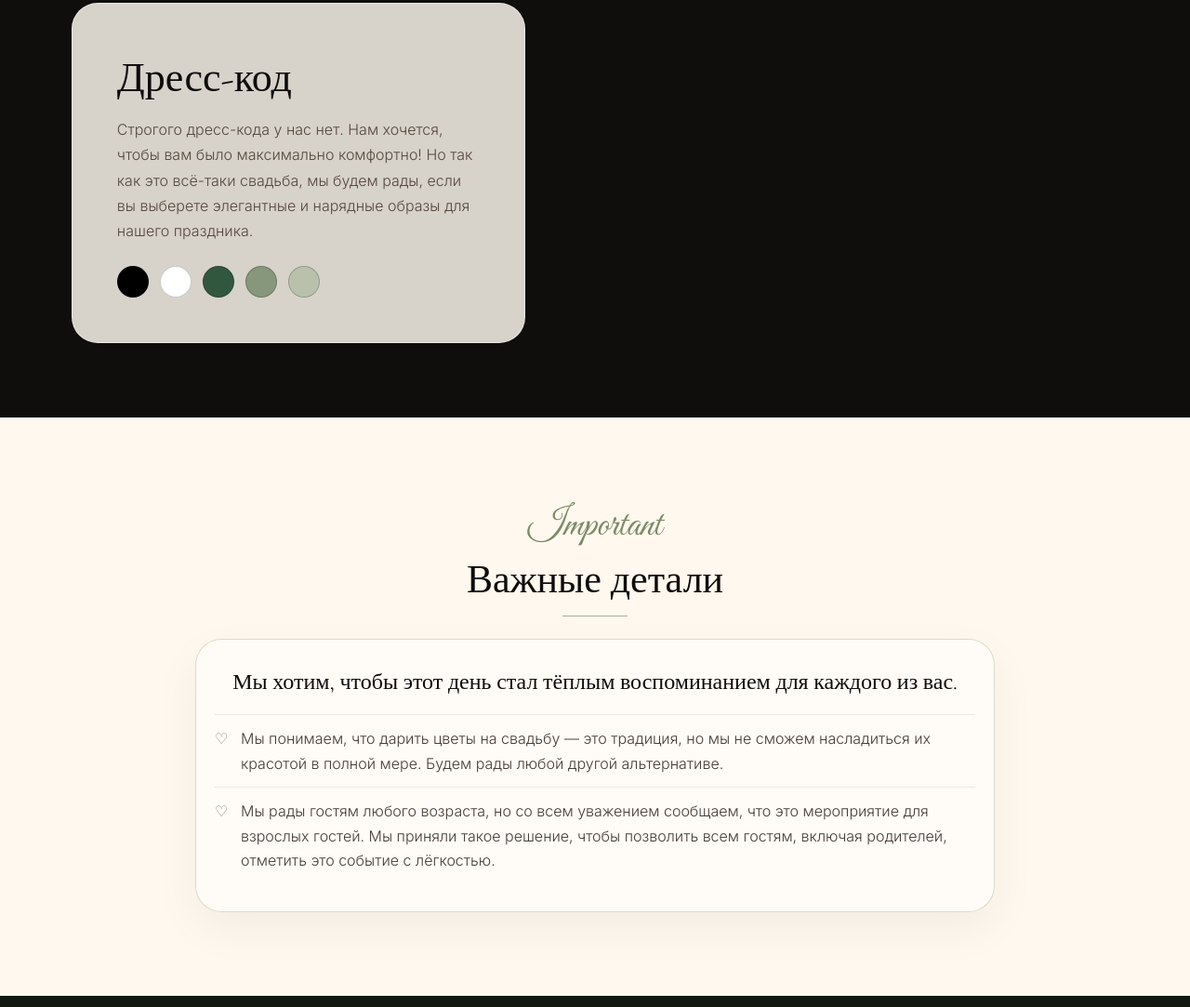
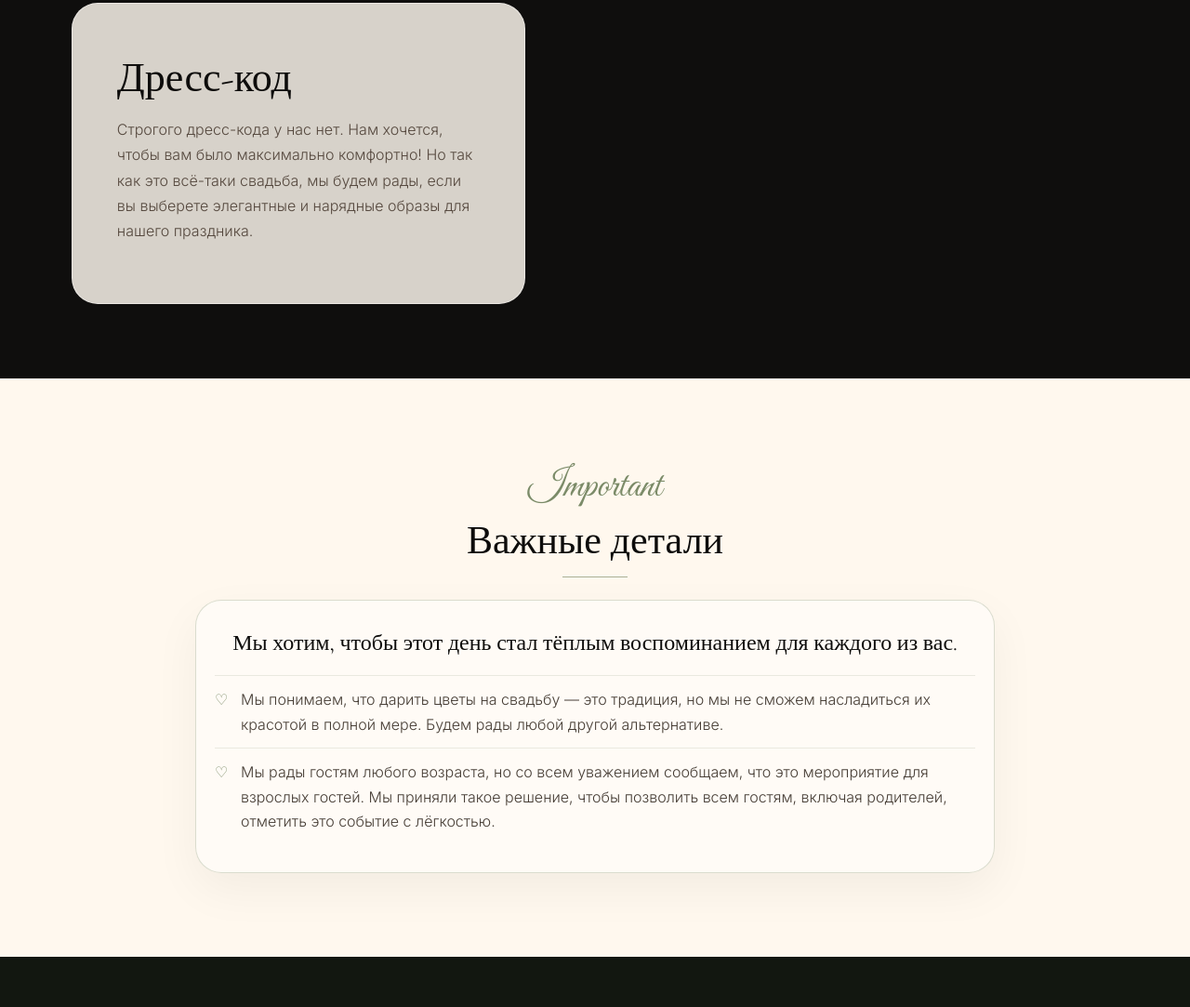
Before and after one commit to nekqadamovsino-spec/wedding-mishalera, a plain HTML site: page index.html in a window 1280 px wide. Shown: the part 3007-4090 px from the top of the page at 93% size. Drawn offline with nearby package versions, Linux system fonts and the light colour scheme.

Commit message:
Update index.html

```diff
--- a/index.html
+++ b/index.html
@@ -77,9 +77,6 @@
       <div class="dress-card glass-light">
         <h2>Дресс-код</h2>
         <p>Строгого дресс-кода у нас нет. Нам хочется, чтобы вам было максимально комфортно! Но так как это всё-таки свадьба, мы будем рады, если вы выберете элегантные и нарядные образы для нашего праздника.</p>
-        <div class="palette" aria-label="Цветовая гамма">
-          <span class="c-black"></span><span class="c-white"></span><span class="c-green"></span><span class="c-sage"></span><span class="c-olive"></span>
-        </div>
       </div>
     </section>
 
```
